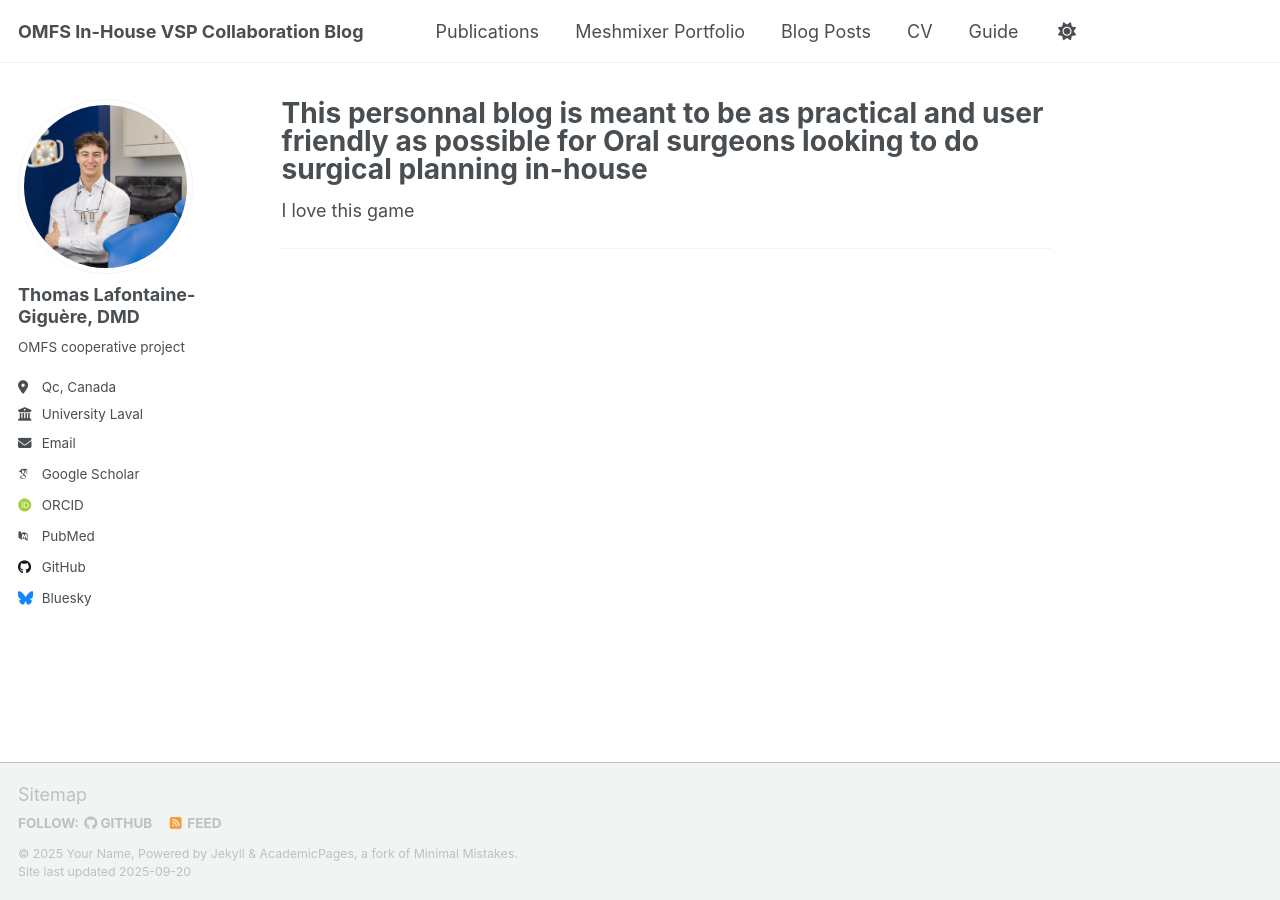
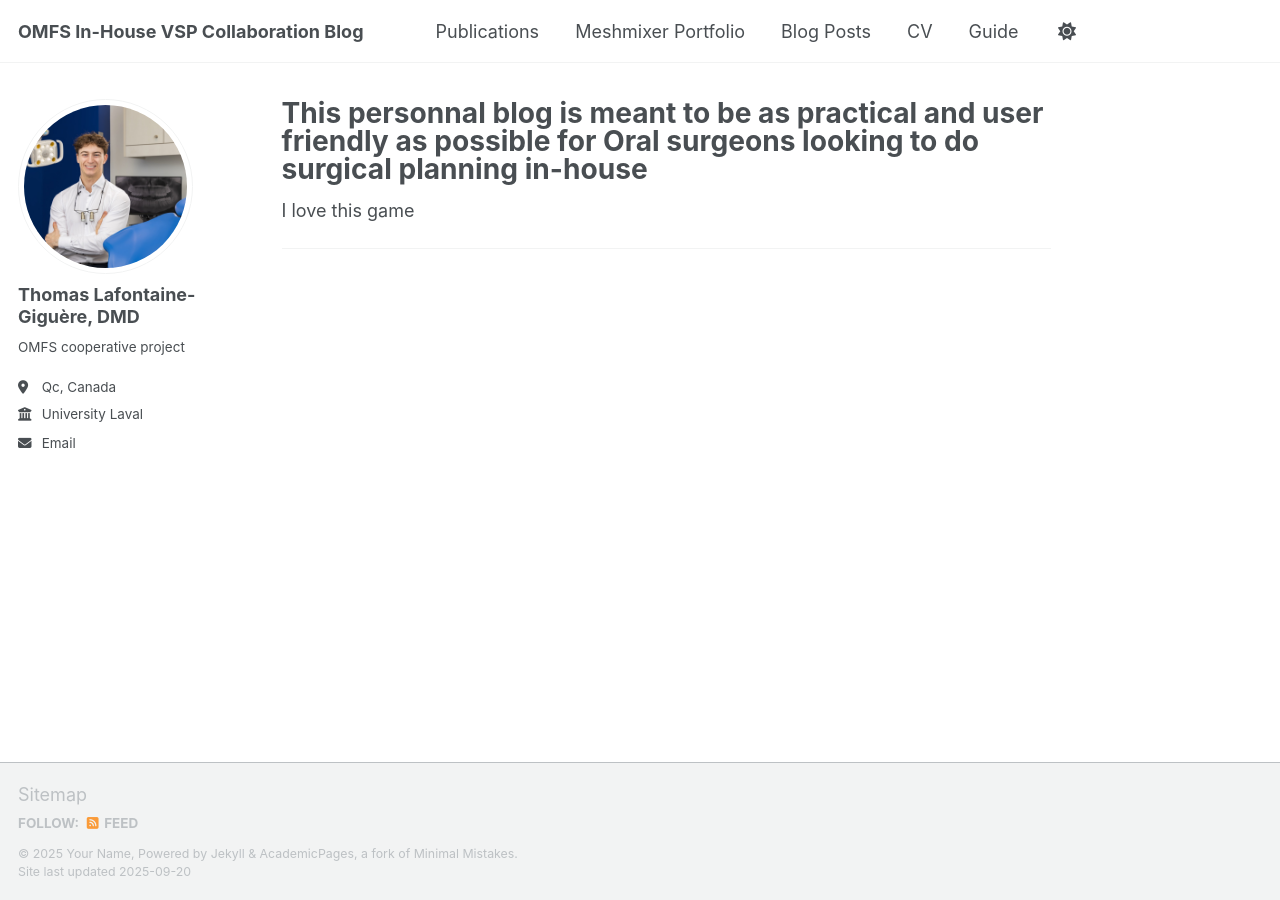
Before and after one commit to thomaslgiguere-tech/Meshmixer-project, a Jekyll site: the page built from _pages/about.md, in a window 1280 px wide. Built offline with Jekyll 4.4.1, drawn with Linux system fonts in a browser that asks for light colours; some web fonts are replaced; a script that is not in the unit is left out.

Commit message:
Update _config.yml

```diff
--- a/_config.yml
+++ b/_config.yml
@@ -32,51 +32,51 @@ author:
   email            : "thomaslgiguere@gmail.com"
 
   # Academic websites
-  academia         : # URL
-  arxiv            : # URL - Update with the correct link to your profile
-  googlescholar    : "https://scholar.google.com/citations?user=PS_CX0AAAAAJ"
-  inspire-hep      : # URL
-  impactstory      : # URL
-  orcid            : "http://orcid.org/yourorcidurl"
-  semantic         : # URL
-  pubmed           : "https://www.ncbi.nlm.nih.gov/pubmed/?term=john+snow"
-  researchgate     : # URL
-  scopus           : # URL
+#  academia         : # URL
+#  arxiv            : # URL - Update with the correct link to your profile
+#  googlescholar    : #"https://scholar.google.com/citations?user=PS_CX0AAAAAJ"
+ # inspire-hep      : # URL
+ # impactstory      : # URL
+ # orcid            : #"http://orcid.org/yourorcidurl"
+ # semantic         : # URL
+#  pubmed           : #"https://www.ncbi.nlm.nih.gov/pubmed/?term=john+snow"
+#  researchgate     : # URL
+#  scopus           : # URL
 
   # Repositories and software development
-  bitbucket        : # Username - Update with your username on the site
-  codepen          : # Username
-  dribbble         : # Username
-  github           : "academicpages"
-  kaggle           : # Username
-  stackoverflow    : # User number or user number and name (i.e., use "1" or "1/jeff-atwood")
+ # bitbucket        : # Username - Update with your username on the site
+ # codepen          : # Username
+#  dribbble         : # Username
+ # github           : #"academicpages"
+ # kaggle           : # Username
+ # stackoverflow    : # User number or user number and name (i.e., use "1" or "1/jeff-atwood")
 
   # Social media
-  artstation       : # Username
-  bluesky          : "bsky.app" # Replace this with you Bluesky username
-  facebook         : # Username
-  flickr           : # Username
-  foursquare       : # Username
-  goodreads        : # Username
-  google_plus      : # Username
-  keybase          : # Username
-  instagram        : # Username
-  lastfm           : # Username
-  linkedin         : # Username
-  mastodon         : # URL
-  medium           : # URL
-  pinterest        : # Username
-  soundcloud       : # Username
-  steam            : # Username
-  telegram         : # URL
-  tumblr           : # Username
-  twitter          : # Username for X / Twitter
-  vine             : # Username
-  weibo            : # Username
-  wikipedia        : # Username
-  xing             : # Username
-  youtube          : # Username
-  zhihu            : # Username
+ # artstation       : # Username
+ # bluesky          : #"bsky.app" # Replace this with you Bluesky username
+ # facebook         : # Username
+#  flickr           : # Username
+ # foursquare       : # Username
+#  goodreads        : # Username
+#  google_plus      : # Username
+#  keybase          : # Username
+#  instagram        : # Username
+#  lastfm           : # Username
+#  linkedin         : # Username
+#  mastodon         : # URL
+#  medium           : # URL
+#  pinterest        : # Username
+#  soundcloud       : # Username
+#  steam            : # Username
+ # telegram         : # URL
+#  tumblr           : # Username
+#  twitter          : # Username for X / Twitter
+#  vine             : # Username
+#  weibo            : # Username
+#  wikipedia        : # Username
+#  xing             : # Username
+#  youtube          : # Username
+#  zhihu            : # Username
 
 # Publication Category - The following the list of publication categories and their headings
 publication_category:
```
